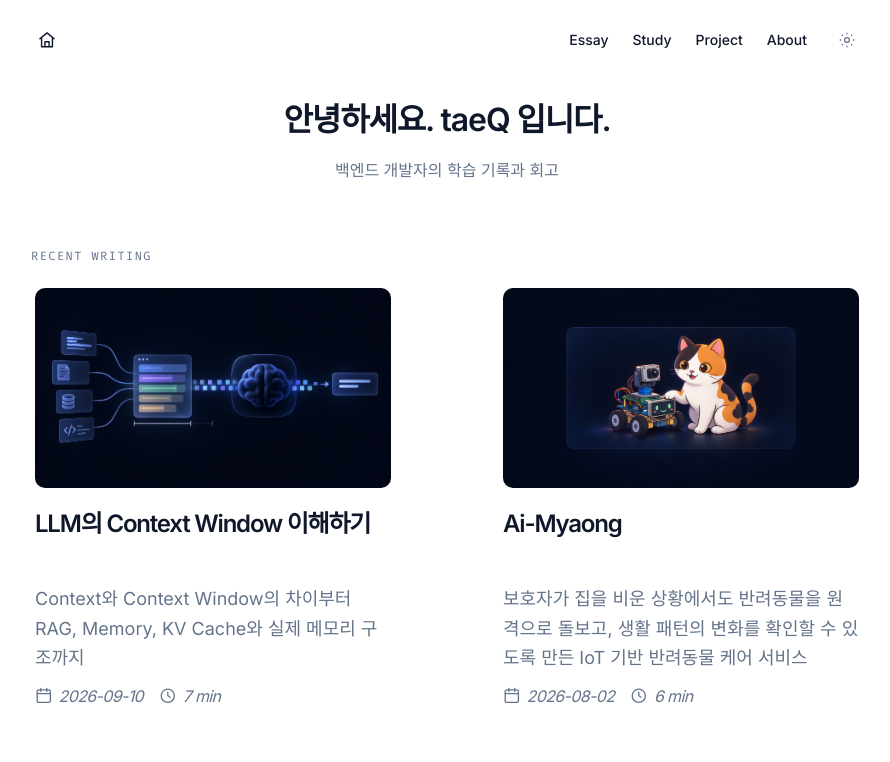
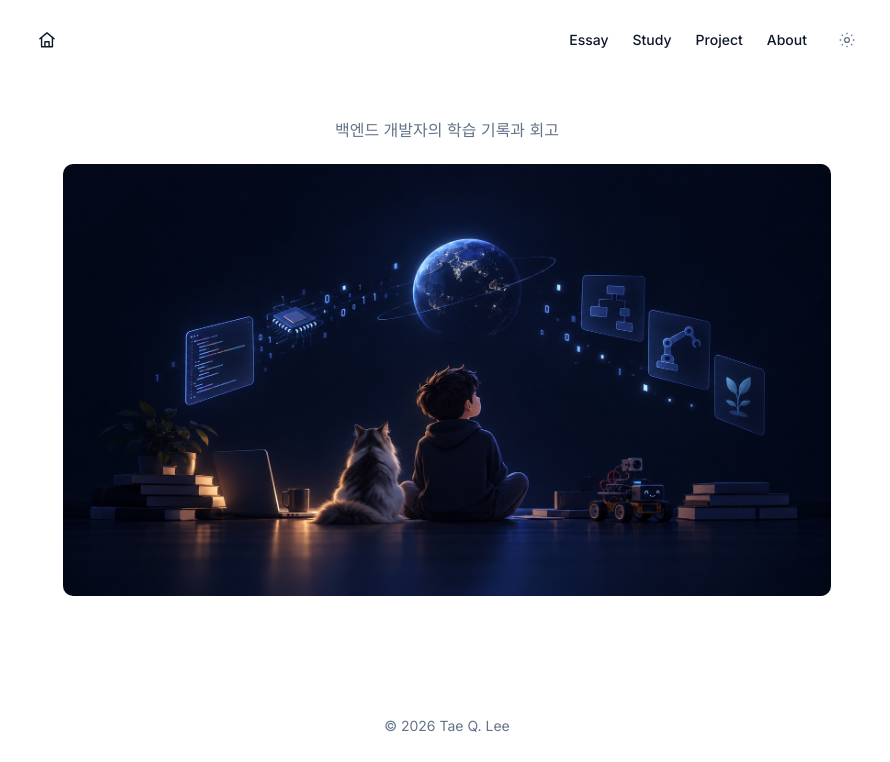
Before and after one commit to taeQlee/taeqlee-blog, a Next.js app: page / in a window 1280 px wide. Shown: the top 762 px of the page, without its empty margins (193-1083 px from the left). Built offline with nearby package versions, Linux system fonts and the light colour scheme.

Commit message:
fix : mainpage

```diff
--- a/app/page.tsx
+++ b/app/page.tsx
@@ -1,19 +1,18 @@
 import { PageIntro } from "@/components/PageIntro";
-import { PostList } from "@/components/PostList";
-import { getAllPosts } from "@/lib/posts";
+import Image from "next/image";
 
 export default function HomePage() {
   return (
     <>
-      <PageIntro title="안녕하세요. taeQ 입니다.">
-        백엔드 개발자의 학습 기록과 회고
-      </PageIntro>
-      <section aria-labelledby="recent-posts" className="mt-14 sm:mt-16">
-        <h2 id="recent-posts" className="section-label">
-          Recent writing
-        </h2>
-        <PostList posts={getAllPosts()} />
-      </section>
+      <PageIntro>백엔드 개발자의 학습 기록과 회고</PageIntro>
+      <Image
+        src="/images/mainImage.png"
+        alt="블로그 대표 이미지"
+        width={1200}
+        height={630}
+        loading="eager"
+        className="mx-auto mt-5 h-auto max-h-[calc(100dvh-23rem)] w-auto max-w-full rounded-[10px] object-contain"
+      />
     </>
   );
 }
--- a/components/PageIntro.tsx
+++ b/components/PageIntro.tsx
@@ -1,6 +1,10 @@
 import type { ReactNode } from "react";
 
-type PageIntroProps = { eyebrow?: string; title: string; children?: ReactNode };
+type PageIntroProps = {
+  eyebrow?: string;
+  title?: string;
+  children?: ReactNode;
+};
 
 export function PageIntro({ eyebrow, title, children }: PageIntroProps) {
   return (
```
Also changed, not shown: public/images/mainImage.png (added).
